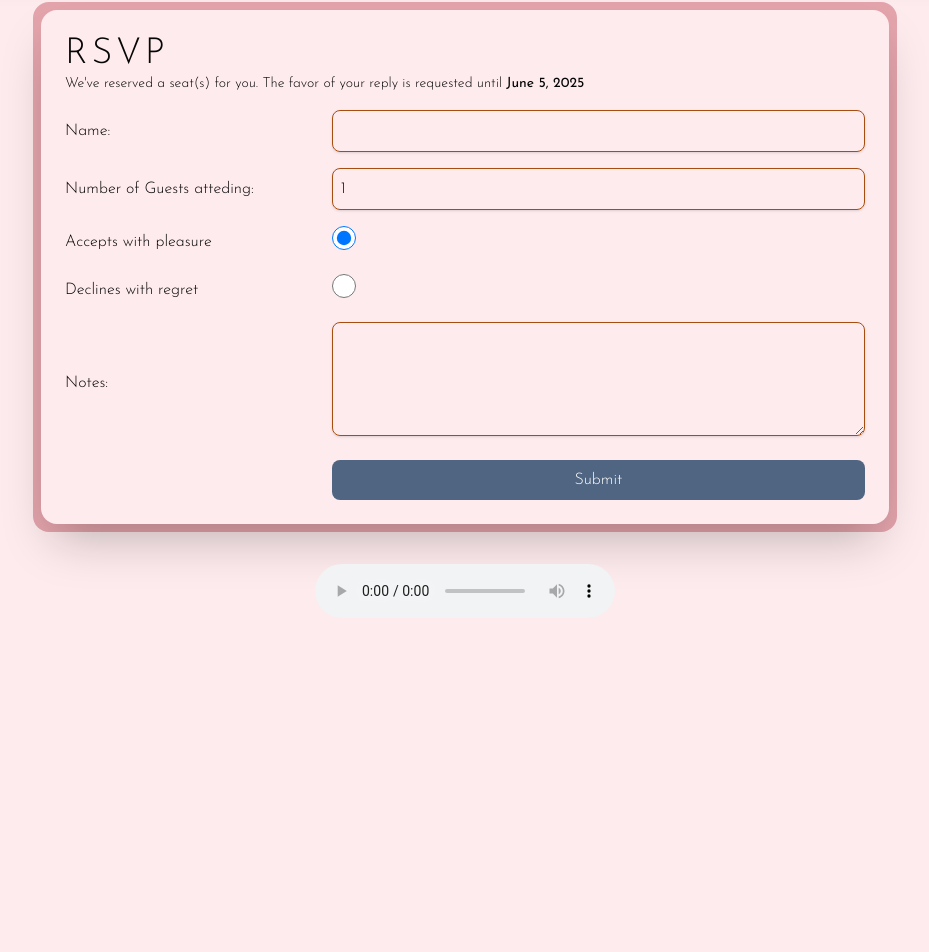
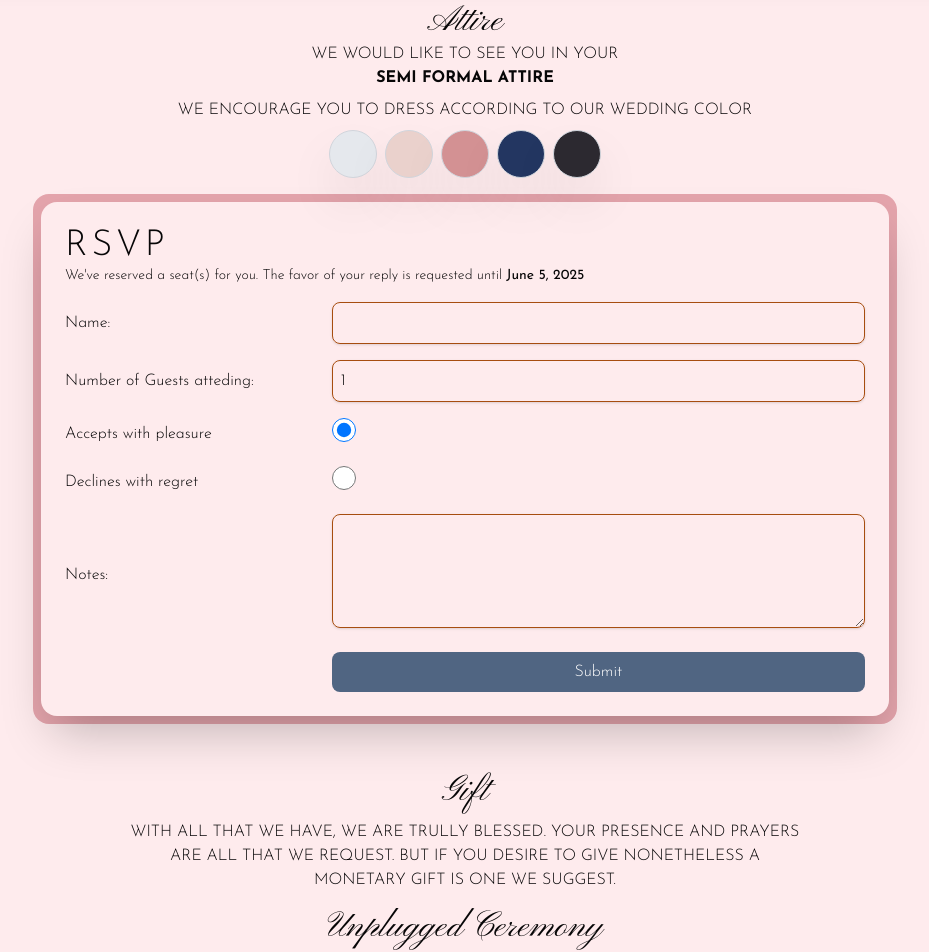
Before and after one commit to poooljubet1094/rommel-angelica, a Vue app: page /rsvp in a window 1280 px wide. Shown: the part 110-1062 px from the top of the page, without its empty margins (175-1104 px from the left). Before the commit the page ends 800 px from the top, so only its background shows below. Built offline with nearby package versions, Linux system fonts and the light colour scheme.

Commit message:
adding invite details

```diff
--- a/src/pages/Rsvp.vue
+++ b/src/pages/Rsvp.vue
@@ -56,7 +56,23 @@ function generateId(length: number, name: string) {
 </script>
 
 <template>
-    <div class="bg-[#e4a4ac] p-2 rounded-2xl">
+    <div class="flex justify-center flex-col w-full px-4">
+        <div class="text-center uppercase max-w-2xl mx-auto">
+            <div class="text-4xl font-pinyon capitalize">Attire</div>
+            <div class="">We would like to see you in your</div>
+            <div class="font-bold">Semi formal attire</div>
+            <div class="mt-2">We encourage you to dress according to our wedding color</div>
+            <div class="flex gap-2 w-full justify-center mt-2">
+                <div class="h-12 w-12 bg-[#e5e8ed] rounded-full shadow-2xl border border-gray-300"></div>
+                <div class="h-12 w-12 bg-[#ead1cc] rounded-full shadow-2xl border border-gray-300"></div>
+                <div class="h-12 w-12 bg-[#d39193] rounded-full shadow-2xl border border-gray-300"></div>
+                <div class="h-12 w-12 bg-[#233661] rounded-full shadow-2xl border border-gray-300"></div>
+                <div class="h-12 w-12 bg-[#2c2930] rounded-full shadow-2xl border border-gray-300"></div>
+            </div>
+        </div>
+    </div>
+
+    <div class="bg-[#e4a4ac] p-2 rounded-2xl mt-4">
         <div class="p-6 font-josefin-san w-full max-w-4xl rounded-2xl shadow-2xl bg-[#feebed]">
             <div class="text-4xl tracking-widest">RSVP</div>
             <div class="text-sm upper">We've reserved a seat(s) for you. The favor of your reply is requested until <strong>June 5, 2025</strong></div>
@@ -107,4 +123,15 @@ function generateId(length: number, name: string) {
             </div>
         </div>
     </div>
+
+    <div class="flex justify-center flex-col w-full mt-4 p-4">
+        <div class="text-center uppercase mt-4 max-w-2xl mx-auto">
+            <div class="text-4xl font-pinyon capitalize">Gift</div>
+            <div class="mt-2">With all that we have, we are trully blessed. Your presence and prayers are all that we request. But if you desire to give nonetheless a monetary gift is one we suggest.</div>
+        </div>
+        <div class="text-center uppercase mt-4 max-w-2xl mx-auto">
+            <div class="text-4xl font-pinyon capitalize">Unplugged Ceremony</div>
+            <div class="mt-2">We invite you to be fully present during our ceremony. Kindly put your cameras and phones off. We hire professional photographers and videographers to capture the event.</div>
+        </div>
+    </div>
 </template>
```
